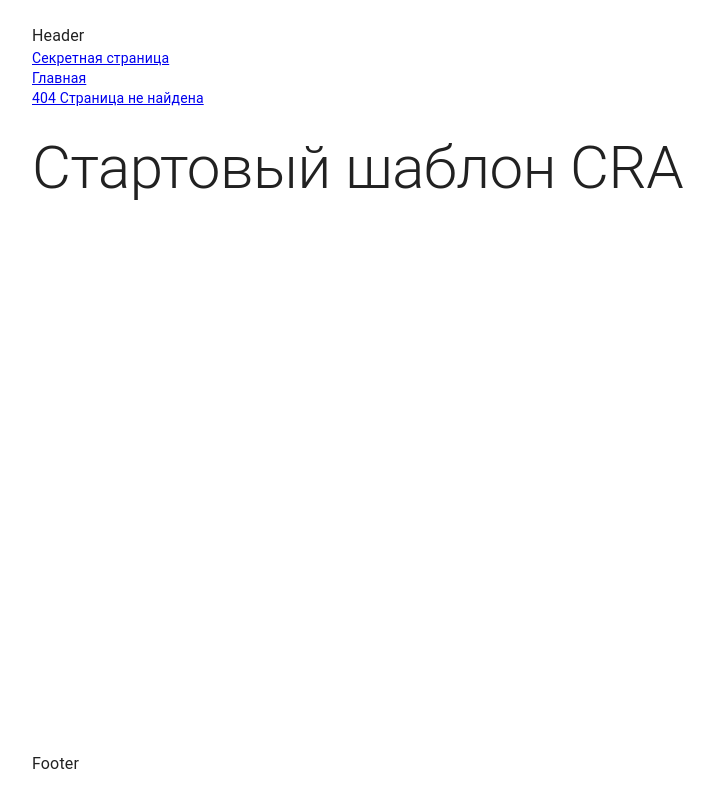
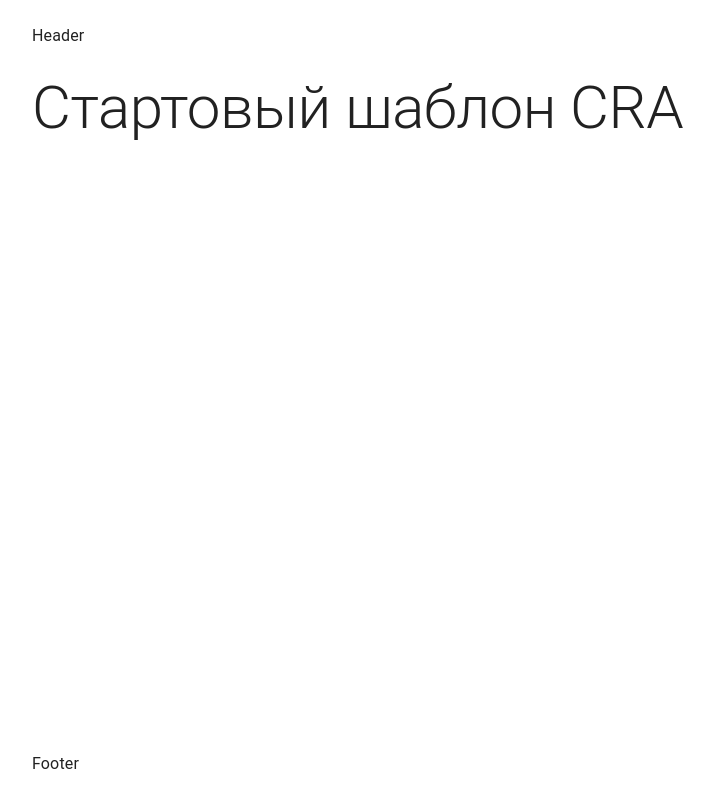
Before and after one commit to MikhailAndreev/training-template, a React (Create React App) app: page / in a window 1280 px wide. Before the commit this address had no page. Shown: the whole page, without its empty margins (4-718 px from the left). Built offline with nearby package versions, Linux system fonts and the light colour scheme.

Commit message:
refs #CHD-750 - fix routes and routes types

```diff
--- a/src/App.tsx
+++ b/src/App.tsx
@@ -5,7 +5,7 @@ import Header from './components/Header';
 import Footer from './components/Footer';
 
 import { routes } from './routes/routes';
-import RootComponent from './components/RootComponent';
+import Routes from './components/Routes';
 import Loader from './components/UI/Loader';
 
 const App: FC = observer(() => {
@@ -25,7 +25,7 @@ const App: FC = observer(() => {
     <>
       <Header />
 
-      <RootComponent routes={routes} />
+      <Routes routes={routes} />
 
       <Footer />
 
--- a/src/components/Header.tsx
+++ b/src/components/Header.tsx
@@ -1,18 +1,12 @@
 import { FC } from 'react';
 import { Box, Container, Typography } from '@material-ui/core';
-import { Link } from 'react-router-dom';
-import { routes } from '../routes/routes';
 
 const Header: FC = () => {
   return (
     <Container maxWidth="xl">
       <Box py={3}>
         <Typography>Header</Typography>
-        <Box display="flex" flexDirection="column">
-          <Link to={routes.SecretScreen.path}>{routes.SecretScreen.label}</Link>
-          <Link to={routes.MainScreen.path}>{routes.MainScreen.label}</Link>
-          <Link to={routes.NotFoundScreen.path}>{routes.NotFoundScreen.label}</Link>
-        </Box>
+        {/* <Link to={routes.NOT_FOUND_SCREEN.path}>{routes.NOT_FOUND_SCREEN.label}</Link> */}
       </Box>
     </Container>
   );
--- a/src/components/RootComponent.tsx
+++ /dev/null
@@ -1,54 +0,0 @@
-import React, { FC } from 'react';
-import { Switch, Route, Redirect } from 'react-router-dom';
-
-import { IRole, IRoute, RoleKeys, RoutesType } from '../types/RouteTypes';
-import UIScreen from './UI/UIScreen';
-
-interface RootComponentProps {
-  routes: RoutesType;
-}
-
-const isSatisfied = (role: RoleKeys, credentials: IRole[]): boolean => {
-  const mappedCredentials = credentials.map(credential => credential.role);
-
-  return mappedCredentials.includes(role);
-};
-
-const RootComponent: FC<RootComponentProps> = ({ routes }) => {
-  const routesArray = Object.values(routes);
-
-  const renderRouteComponent = (route: IRoute) => {
-    const { credentials, label, component: Component, props } = route;
-
-    if (isSatisfied('director', credentials) && Component) {
-      return (
-        <UIScreen label={label}>
-          <Component {...props} />
-        </UIScreen>
-      );
-    }
-
-    return <Redirect to="/not-found" />;
-  };
-
-  return (
-    <main>
-      <Switch>
-        {routesArray.map(route => {
-          const { component: Component, path, param = '', label, credentials, props, ...rest } = route;
-
-          return (
-            <Route key={`${path}/${param}`} path={`${path}/${param}`} {...rest}>
-              {renderRouteComponent(route)}
-            </Route>
-          );
-        })}
-        <Route path="*">
-          <Redirect to="/not-found" />
-        </Route>
-      </Switch>
-    </main>
-  );
-};
-
-export default RootComponent;
--- /dev/null
+++ b/src/components/Routes.tsx
@@ -0,0 +1,81 @@
+import React, { FC } from 'react';
+import { Helmet } from 'react-helmet';
+import { Switch, Route, Redirect } from 'react-router-dom';
+import { SITE_NAME } from '../routes/routes';
+
+import { IRole, IRoute, RoleKeys } from '../types/RouteTypes';
+
+interface IRoutes {
+  [key: string]: IRoute;
+}
+
+interface IRoutesProps {
+  routes: IRoutes;
+  role?: RoleKeys;
+  disableRedirect?: boolean;
+}
+
+// Check roles
+const isSatisfied = (role: RoleKeys, credentials: IRole[]): boolean => {
+  const mappedCredentials = credentials.map(credential => credential.role);
+
+  return mappedCredentials.includes(role);
+};
+
+const Routes: FC<IRoutesProps> = ({ routes, role, disableRedirect }) => {
+  const routesArray = Object.values(routes);
+
+  const renderRouteChildren = (route: IRoute) => {
+    const { credentials, label, component: Component, props } = route;
+
+    const renderRouteComponent = () => {
+      if (Component) {
+        return (
+          <>
+            <Helmet>
+              <title>
+                {label} | {SITE_NAME}
+              </title>
+            </Helmet>
+            <Component {...props} />
+          </>
+        );
+      }
+      return <></>;
+    };
+
+    if (role && credentials) {
+      if (isSatisfied(role, credentials)) {
+        return renderRouteComponent();
+      }
+    } else {
+      return renderRouteComponent();
+    }
+
+    return <Redirect to="/not-found" />;
+  };
+
+  return (
+    <main>
+      <Switch>
+        {routesArray.map(route => {
+          const { component: Component, path, label, credentials, props, ...rest } = route;
+
+          return (
+            <Route key={path} path={path} {...rest}>
+              {renderRouteChildren(route)}
+            </Route>
+          );
+        })}
+
+        {!disableRedirect && (
+          <Route path="*">
+            <Redirect to="/not-found" />
+          </Route>
+        )}
+      </Switch>
+    </main>
+  );
+};
+
+export default Routes;
--- a/src/components/UI/UIScreen.tsx
+++ /dev/null
@@ -1,22 +0,0 @@
-import { FC } from 'react';
-import { Helmet } from 'react-helmet';
-import { SITE_NAME } from '../../routes/constants';
-
-interface UIScreenProps {
-  label: string;
-}
-
-const UIScreen: FC<UIScreenProps> = ({ label, children }) => {
-  return (
-    <>
-      <Helmet>
-        <title>
-          {label} | {SITE_NAME}
-        </title>
-      </Helmet>
-      {children}
-    </>
-  );
-};
-
-export default UIScreen;
--- a/src/routes/constants.ts
+++ /dev/null
@@ -1 +0,0 @@
-export const SITE_NAME = 'Site-Name';
--- a/src/routes/routes.ts
+++ b/src/routes/routes.ts
@@ -1,25 +1,19 @@
-import * as screens from '../screens';
+import { screens } from '../screens';
 import { RoutesType } from '../types/RouteTypes';
-import { roles, EVERYBODY } from './roles';
 
-export const routes: RoutesType = {
+export const SITE_NAME = 'Start template Neti';
+
+type RoutesKeys = keyof typeof screens;
+export const routes: RoutesType<RoutesKeys> = {
   MainScreen: {
     path: '/',
+    exact: true,
     label: 'Главная',
-    credentials: EVERYBODY,
     component: screens.MainScreen,
-  },
-  SecretScreen: {
-    path: '/secret-page',
-    exact: true,
-    label: 'Секретная страница',
-    credentials: [roles.director],
-    component: screens.SecretScreen,
   },
   NotFoundScreen: {
     path: '/not-found',
     label: '404 Страница не найдена',
-    credentials: EVERYBODY,
     component: screens.NotFoundScreen,
   },
 };
--- a/src/screens/MainScreen.tsx
+++ b/src/screens/MainScreen.tsx
@@ -5,6 +5,7 @@ const MainScreen: FC = () => {
   return (
     <Container maxWidth="xl">
       <Typography variant="h2">Стартовый шаблон CRA</Typography>
+      {/* <Link to={routes.ResComplexScreen.path}>{routes.ResComplexScreen.label}</Link> */}
     </Container>
   );
 };
--- a/src/screens/SecretScreen.tsx
+++ /dev/null
@@ -1,7 +0,0 @@
-import { FC } from 'react';
-
-const SecretScreen: FC = () => {
-  return <div>Secret Page</div>;
-};
-
-export default SecretScreen;
--- a/src/screens/index.ts
+++ b/src/screens/index.ts
@@ -1,3 +1,5 @@
-export { default as MainScreen } from './MainScreen';
-export { default as NotFoundScreen } from './NotFoundScreen';
-export { default as SecretScreen } from './SecretScreen';
+// Screens
+import MainScreen from './MainScreen';
+import NotFoundScreen from './NotFoundScreen';
+
+export const screens = { MainScreen, NotFoundScreen };
```
Also changed, not shown: src/types/RouteTypes.ts (+2 -8 lines), 1 other file (tests, documents, lock files or other folders).
